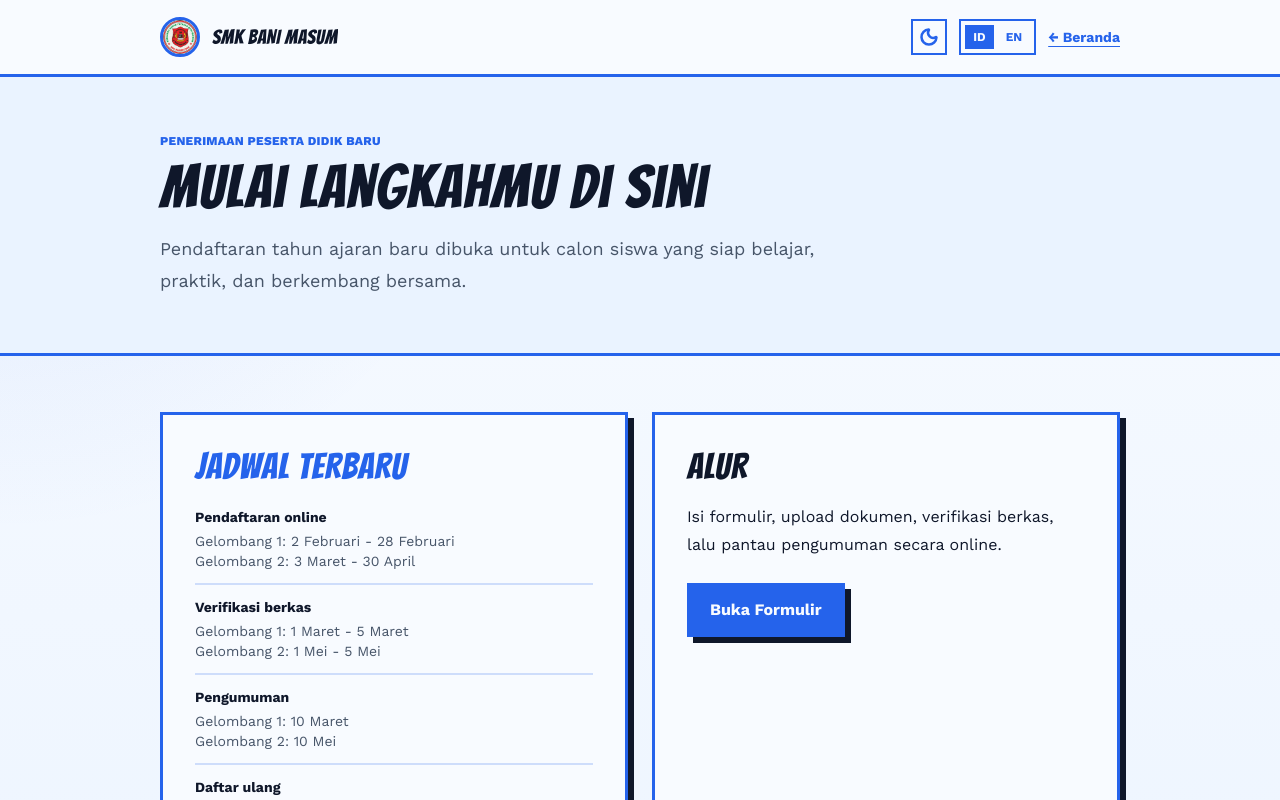
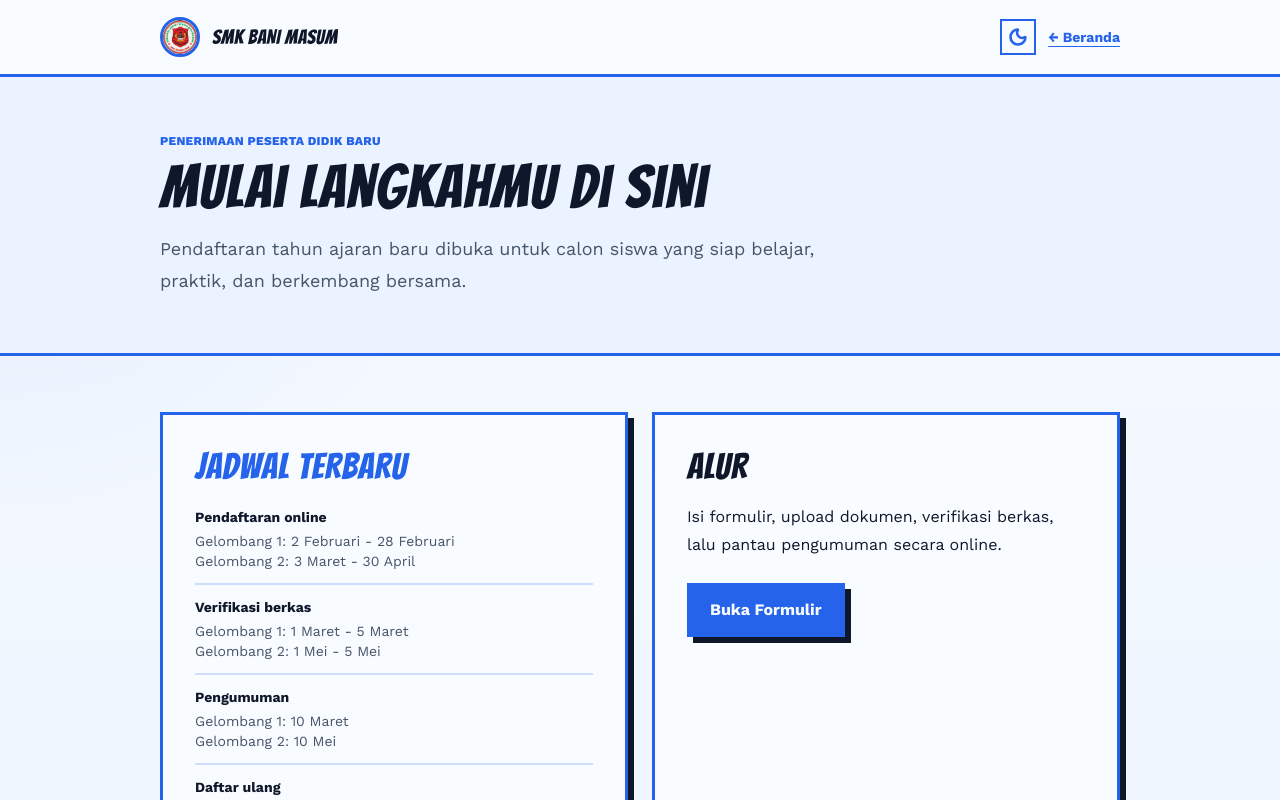
Before and after one commit to 0xHadiRamdhani/BaniMaHub-PPDB, a Next.js app: page /ppdb in a window 1280 px wide. Shown: the top 800 px of the page. Built offline with nearby package versions, Linux system fonts and the light colour scheme.

Commit message:
style: remove LanguageSwitch from all pages

```diff
--- a/app/components/language-switch.tsx
+++ /dev/null
@@ -1,10 +0,0 @@
-"use client";
-
-import { useEffect, useState } from "react";
-
-export function LanguageSwitch() {
-    const [language, setLanguage] = useState("id");
-    useEffect(() => { const saved = localStorage.getItem("ppdb:language") ?? "id"; setLanguage(saved); document.documentElement.lang = saved; }, []);
-    const changeLanguage = (nextLanguage: string) => { setLanguage(nextLanguage); localStorage.setItem("ppdb:language", nextLanguage); document.documentElement.lang = nextLanguage; };
-    return <div className="flex items-center gap-1 border-2 border-primary p-1 text-xs font-bold text-primary" aria-label="Pilih bahasa"><button type="button" onClick={() => changeLanguage("id")} className={`px-2 py-1 ${language === "id" ? "bg-primary text-paper" : ""}`}>ID</button><button type="button" onClick={() => changeLanguage("en")} className={`px-2 py-1 ${language === "en" ? "bg-primary text-paper" : ""}`}>EN</button></div>;
-}
--- a/app/components/subpage-shell.tsx
+++ b/app/components/subpage-shell.tsx
@@ -1,10 +1,9 @@
 import Link from "next/link";
 import Image from "next/image";
-import { LanguageSwitch } from "@/app/components/language-switch";
 import { ThemeToggle } from "@/app/components/theme-toggle";
 
 export function SubpageShell({ eyebrow, title, intro, headerAction, hideHomeLink, children }: { eyebrow: string; title: string; intro?: string; headerAction?: React.ReactNode; hideHomeLink?: boolean; children: React.ReactNode }) {
-    return <main><header className="border-b-[3px] border-primary bg-paper"><div className="mx-auto flex h-16 max-w-5xl items-center justify-between gap-3 px-4 sm:h-[74px] sm:px-8"><Link href="/" className="flex min-w-0 items-center gap-3"><span className="relative flex h-10 w-10 shrink-0 overflow-hidden rounded-full border-[3px] border-primary bg-primary-soft"><Image src="/logo.png" alt="Logo SMK Bani Masum" fill sizes="40px" className="object-cover" /></span><span className="hidden truncate font-display text-xl sm:block">SMK BANI MASUM</span></Link><div className="flex items-center gap-2 sm:gap-3"><ThemeToggle /><LanguageSwitch />{headerAction}{!hideHomeLink && <Link href="/" className="shrink-0 text-sm font-bold text-primary underline underline-offset-4">← Beranda</Link>}</div></div></header><section className="border-b-[3px] border-primary bg-paper-soft py-10 sm:py-14"><div className="mx-auto max-w-5xl px-4 sm:px-8"><p className="mb-2 text-xs font-extrabold uppercase tracking-wide text-primary">{eyebrow}</p><h1 className="font-display text-4xl sm:text-6xl">{title}</h1>{intro && <p className="mt-4 max-w-2xl text-base leading-7 text-neutral-700 sm:text-lg sm:leading-8">{intro}</p>}</div></section>{children}</main>;
+    return <main><header className="border-b-[3px] border-primary bg-paper"><div className="mx-auto flex h-16 max-w-5xl items-center justify-between gap-3 px-4 sm:h-[74px] sm:px-8"><Link href="/" className="flex min-w-0 items-center gap-3"><span className="relative flex h-10 w-10 shrink-0 overflow-hidden rounded-full border-[3px] border-primary bg-primary-soft"><Image src="/logo.png" alt="Logo SMK Bani Masum" fill sizes="40px" className="object-cover" /></span><span className="hidden truncate font-display text-xl sm:block">SMK BANI MASUM</span></Link><div className="flex items-center gap-2 sm:gap-3"><ThemeToggle />{headerAction}{!hideHomeLink && <Link href="/" className="shrink-0 text-sm font-bold text-primary underline underline-offset-4">← Beranda</Link>}</div></div></header><section className="border-b-[3px] border-primary bg-paper-soft py-10 sm:py-14"><div className="mx-auto max-w-5xl px-4 sm:px-8"><p className="mb-2 text-xs font-extrabold uppercase tracking-wide text-primary">{eyebrow}</p><h1 className="font-display text-4xl sm:text-6xl">{title}</h1>{intro && <p className="mt-4 max-w-2xl text-base leading-7 text-neutral-700 sm:text-lg sm:leading-8">{intro}</p>}</div></section>{children}</main>;
 }
 
 export function Panel({ children }: { children: React.ReactNode }) {
```
